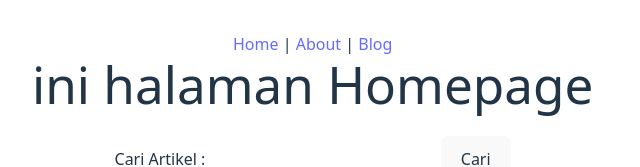
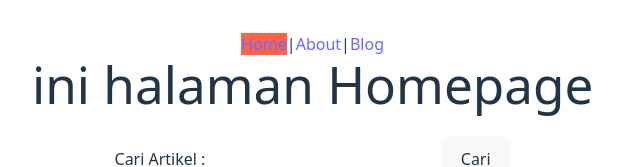
Before and after one commit to kouuch/react-Star, a React (Vite) app: page / in a window 1280 px wide. Shown: the top 167 px of the page, without its empty margins (0-640 px from the left). Built offline with nearby package versions, Linux system fonts and the light colour scheme.

Commit message:
Dynamic Style

```diff
--- a/src/layouts/RootLayout.jsx
+++ b/src/layouts/RootLayout.jsx
@@ -1,13 +1,37 @@
-import { Link, Outlet } from "react-router-dom";
-
 import React from "react";
+import { NavLink, Outlet } from "react-router-dom";
+import "../style/index.css";
 
 export default function RootLayout() {
   return (
     <div>
       <>
-        <Link to="/">Home</Link> | <Link to="/about">About</Link> |{" "}
-        <Link to="/blog">Blog</Link>
+        <NavLink
+          className={({ isActive, isPending }) => {
+            return isActive ? "active" : isPending ? "pending" : "";
+          }}
+          to="/"
+        >
+          Home
+        </NavLink>
+        |
+        <NavLink
+          className={({ isActive, isPending }) => {
+            return isActive ? "active" : isPending ? "pending" : "";
+          }}
+          to="/about"
+        >
+          About
+        </NavLink>
+        |
+        <NavLink
+          className={({ isActive, isPending }) => {
+            return isActive ? "active" : isPending ? "pending" : "";
+          }}
+          to="/blog"
+        >
+          Blog
+        </NavLink>
         <p />
         <Outlet />
       </>
--- /dev/null
+++ b/src/style/index.css
@@ -0,0 +1,3 @@
+.active {
+  background-color: tomato;
+}
```
